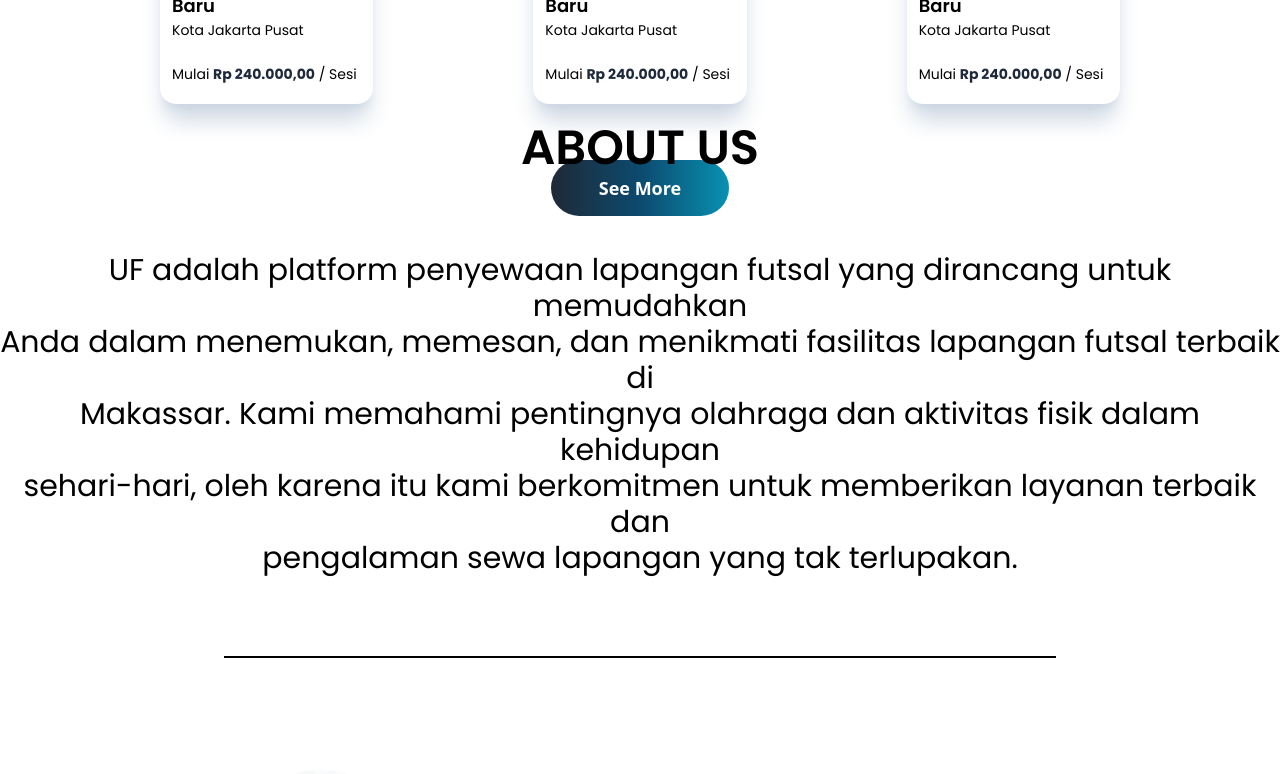
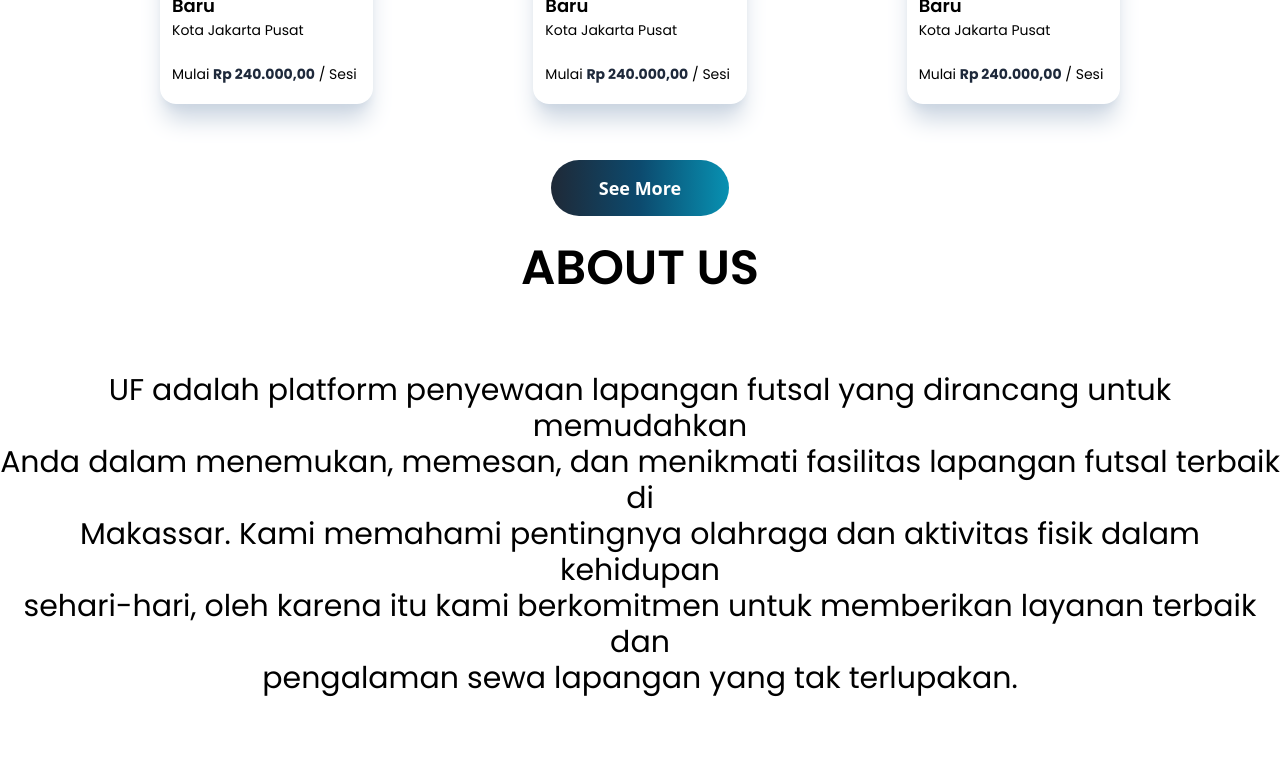
Before and after one commit to JoyAbrian/UrbanField-client, a React (Vite) app: page / in a window 1280 px wide. Shown: the part 2220-2994 px from the top of the page. Built offline with nearby package versions, Linux system fonts and the light colour scheme.

Commit message:
fix: change about us margin

```diff
--- a/src/components/Fragments/Landing_Page/landing_page_about.jsx
+++ b/src/components/Fragments/Landing_Page/landing_page_about.jsx
@@ -2,7 +2,7 @@ import ContactSections from "../contact_sections";
 
 const LandingPageAbout = () => {
     return (
-        <div className="h-screen select-none">
+        <div className="h-screen select-none mt-40">
             <h1 className="text-5xl font-Poppins font-semibold justify-center text-center mt-10">ABOUT US</h1>
             <div className="text-3xl text-center font-Poppins mt-20">
                 <p>UF adalah platform penyewaan lapangan futsal yang dirancang untuk memudahkan</p>
@@ -13,7 +13,6 @@ const LandingPageAbout = () => {
             </div>
 
             <ContactSections />
-
         </div>
     );
 }
--- a/src/pages/fields_page.jsx
+++ b/src/pages/fields_page.jsx
@@ -125,9 +125,8 @@ const FieldsPage = () => {
                     <FieldCard key={field.id} img={field.img} venue={field.venue} name={field.name} location={field.location} price={field.price} />
                 ))}
             </div>
-            <div className="mt-40">
-                <LandingPageAbout />
-            </div>
+
+            <LandingPageAbout />
         </Fragment>
     );
 }
```
